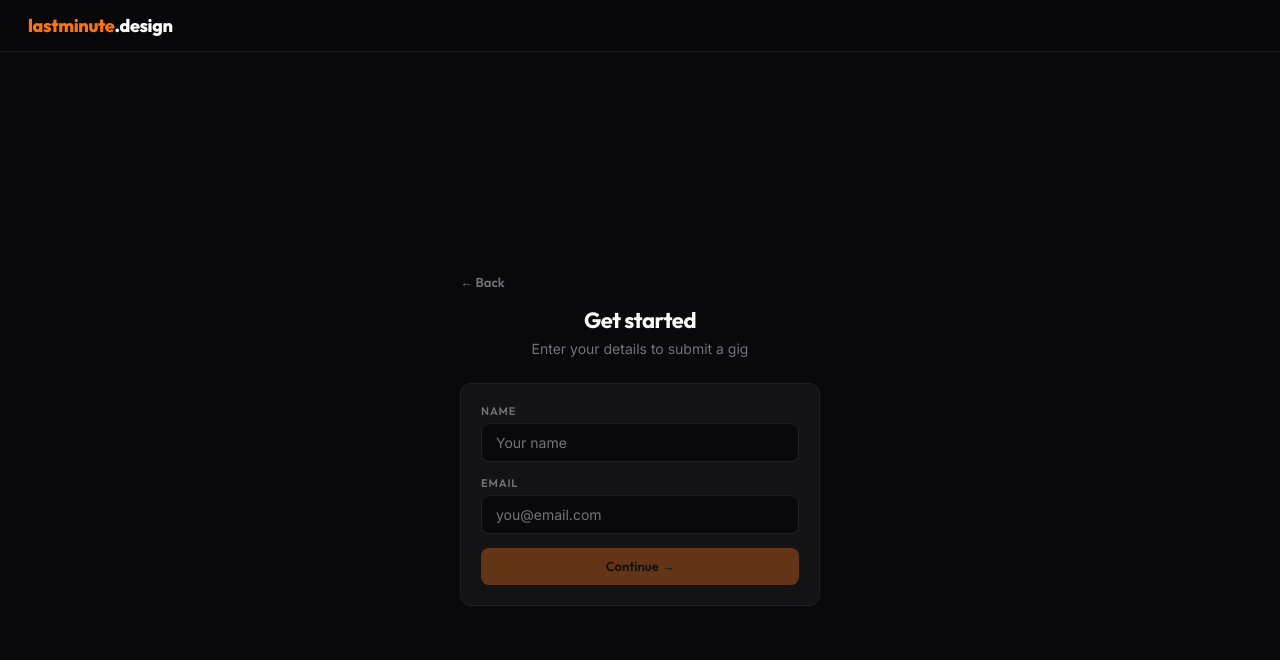
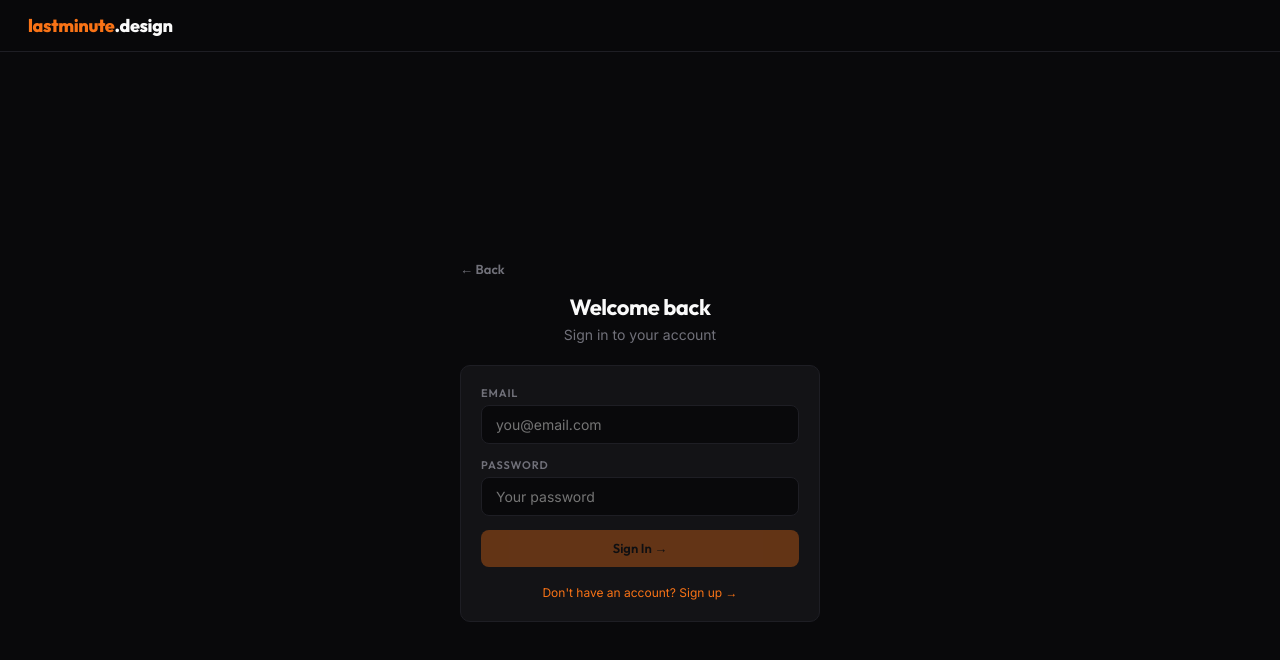
Before and after one commit to beatrootpine/lastminutedesign, a React (Vite) app: page / in a window 1280 px wide. Both pictures are taken after a click on the button "Get Design". Shown: the top 660 px of the page. Built offline with nearby package versions, Linux system fonts and the light colour scheme.

Commit message:
Update App.jsx

```diff
--- a/App.jsx
+++ b/App.jsx
@@ -828,6 +828,129 @@ const RateModal = ({ gigId, designerId, onDone, onClose }) => {
   );
 };
 
+// ─── AUTH API HELPER ────────────────────────────────────────────────────────
+const auth = async (action, data) => {
+  try {
+    const r = await fetch("/api/auth", { method: "POST", headers: { "Content-Type": "application/json" }, body: JSON.stringify({ action, ...data }) });
+    const j = await r.json();
+    if (!r.ok) throw new Error(j.error || "Auth error");
+    return j;
+  } catch (e) { return { error: e.message }; }
+};
+
+const pay = async (action, data) => {
+  try {
+    const r = await fetch("/api/pay", { method: "POST", headers: { "Content-Type": "application/json" }, body: JSON.stringify({ action, ...data }) });
+    return r.json();
+  } catch (e) { return { error: e.message }; }
+};
+
+// ─── AUTH SCREENS ───────────────────────────────────────────────────────────
+const AuthScreen = ({ go, onAuth, mode: initMode, role: initRole }) => {
+  const [mode, setMode] = useState(initMode || "login"); // login or signup
+  const [role, setRole] = useState(initRole || "customer"); // customer or designer
+  const [email, setEmail] = useState("");
+  const [password, setPassword] = useState("");
+  const [name, setName] = useState("");
+  const [city, setCity] = useState("");
+  const [bio, setBio] = useState("");
+  const [skills, setSkills] = useState([]);
+  const [loading, setLoading] = useState(false);
+  const [error, setError] = useState("");
+  const flip = s => setSkills(p => p.includes(s) ? p.filter(x => x !== s) : [...p, s]);
+
+  const handleSubmit = async () => {
+    setError("");
+    setLoading(true);
+    try {
+      if (mode === "signup") {
+        if (role === "customer") {
+          const res = await auth("signup_customer", { email, password, name });
+          if (res.error) throw new Error(res.error);
+          if (res.customer) onAuth("customer", res.customer, res.session);
+        } else {
+          if (!skills.length) throw new Error("Select at least one skill");
+          const res = await auth("signup_designer", { email, password, name, city, bio, skills });
+          if (res.error) throw new Error(res.error);
+          if (res.designer) {
+            onAuth("designer", res.designer, res.session);
+            sendEmail("designer_welcome", { designerEmail: email, designerName: name });
+          }
+        }
+      } else {
+        const res = await auth("login", { email, password });
+        if (res.error) throw new Error(res.error);
+        if (res.profile) onAuth(res.role, res.profile, res.session);
+        else throw new Error("Account not found");
+      }
+    } catch (e) {
+      setError(e.message);
+    }
+    setLoading(false);
+  };
+
+  const isDesignerSignup = mode === "signup" && role === "designer";
+
+  return (
+    <div style={{ minHeight: "100vh", background: X.bg, display: "flex", alignItems: "center", justifyContent: "center", padding: 20 }}>
+      <div style={{ maxWidth: isDesignerSignup ? 460 : 360, width: "100%" }}>
+        <Nav go={go} minimal />
+        <div style={{ paddingTop: 80 }}>
+          <button onClick={() => go("landing")} style={{ background: "none", border: "none", color: X.gray, fontSize: 13, fontFamily: "Outfit", fontWeight: 600, cursor: "pointer", marginBottom: 16 }}>← Back</button>
+
+          <div style={{ textAlign: "center", marginBottom: 20 }}>
+            <H s={22}>{mode === "login" ? "Welcome back" : role === "designer" ? "Join as a Designer" : "Create an account"}</H>
+            <T dim style={{ marginTop: 4 }}>{mode === "login" ? "Sign in to your account" : role === "designer" ? "Start earning today" : "Get your first design delivered fast"}</T>
+          </div>
+
+          {/* Role toggle for signup */}
+          {mode === "signup" && (
+            <div style={{ display: "flex", gap: 4, marginBottom: 16, background: X.card, borderRadius: 8, padding: 4, border: `1px solid ${X.border}` }}>
+              {["customer", "designer"].map(r => (
+                <button key={r} onClick={() => setRole(r)} style={{
+                  flex: 1, padding: "8px", borderRadius: 6, border: "none", fontFamily: "Outfit", fontWeight: 600, fontSize: 12, cursor: "pointer",
+                  background: role === r ? X.orange : "transparent", color: role === r ? X.bg : X.gray, textTransform: "capitalize",
+                }}>{r === "customer" ? "I need design" : "I'm a designer"}</button>
+              ))}
+            </div>
+          )}
+
+          <Card>
+            {error && <div style={{ padding: "8px 12px", marginBottom: 12, borderRadius: 6, background: X.red + "18", border: `1px solid ${X.red}30`, color: X.red, fontSize: 12, fontFamily: "Inter" }}>{error}</div>}
+
+            {mode === "signup" && <Field label="Full Name" value={name} onChange={setName} placeholder="Your name" />}
+            <Field label="Email" value={email} onChange={setEmail} type="email" placeholder="you@email.com" />
+            <Field label="Password" value={password} onChange={setPassword} type="password" placeholder={mode === "signup" ? "Create a password (min 6 chars)" : "Your password"} />
+
+            {isDesignerSignup && (
+              <>
+                <Field label="City" value={city} onChange={setCity} placeholder="Johannesburg" />
+                <Field label="Short Bio" value={bio} onChange={setBio} textarea placeholder="What makes your work stand out..." />
+                <div style={{ marginBottom: 14 }}>
+                  <label style={{ display: "block", marginBottom: 6, fontSize: 11, fontWeight: 600, color: X.gray, fontFamily: "Outfit", textTransform: "uppercase", letterSpacing: "0.08em" }}>Skills</label>
+                  <div style={{ display: "flex", flexWrap: "wrap", gap: 5 }}>
+                    {ALL_SERVICES.map(s => <button key={s.name} onClick={() => flip(s.name)} style={{ padding: "4px 10px", borderRadius: 6, fontSize: 11, fontFamily: "Inter", background: skills.includes(s.name) ? X.orangeDim : X.bg, color: skills.includes(s.name) ? X.orange : X.gray, border: `1px solid ${skills.includes(s.name) ? X.orangeBorder : X.border}`, cursor: "pointer" }}>{s.name}</button>)}
+                  </div>
+                </div>
+              </>
+            )}
+
+            <Btn full onClick={handleSubmit} disabled={loading || !email || !password || (mode === "signup" && !name)}>
+              {loading ? "Please wait..." : mode === "login" ? "Sign In →" : "Create Account →"}
+            </Btn>
+
+            <div style={{ textAlign: "center", marginTop: 14 }}>
+              <button onClick={() => { setMode(mode === "login" ? "signup" : "login"); setError(""); }} style={{ background: "none", border: "none", color: X.orange, fontSize: 12, cursor: "pointer", fontFamily: "Inter" }}>
+                {mode === "login" ? "Don't have an account? Sign up →" : "Already have an account? Sign in →"}
+              </button>
+            </div>
+          </Card>
+        </div>
+      </div>
+    </div>
+  );
+};
+
 // ─── MAIN APP ───────────────────────────────────────────────────────────────
 export default function App() {
   const [pg, setPg] = useState("landing");
@@ -835,63 +958,94 @@ export default function App() {
   const [customer, setCustomer] = useState(null);
   const [designer, setDesigner] = useState(null);
   const [rateGig, setRateGig] = useState(null);
-
-  // Auth form state
-  const [cName, setCName] = useState("");
-  const [cEmail, setCEmail] = useState("");
-  const [dEmail, setDEmail] = useState("");
+  const [session, setSession] = useState(null);
 
   const note = m => setToast(m);
 
-  // Customer login
-  const custLogin = async () => {
-    const res = await api("customer_login", { email: cEmail, name: cName });
-    if (res.customer) { setCustomer(res.customer); setPg("customer-dash"); }
-    else note("Login failed");
+  // Check for saved session on load
+  useEffect(() => {
+    const saved = localStorage.getItem("lmd_session");
+    if (saved) {
+      try {
+        const { role, profile } = JSON.parse(saved);
+        if (role === "customer") { setCustomer(profile); setPg("customer-dash"); }
+        else if (role === "designer") { setDesigner(profile); setPg("designer-dash"); }
+      } catch (e) { localStorage.removeItem("lmd_session"); }
+    }
+
+    // Check for Paystack callback
+    const params = new URLSearchParams(window.location.search);
+    const ref = params.get("reference") || params.get("trxref");
+    if (ref) {
+      window.history.replaceState({}, "", "/");
+      verifyPayment(ref);
+    }
+  }, []);
+
+  const verifyPayment = async (ref) => {
+    note("Verifying payment...");
+    const res = await pay("verify", { reference: ref });
+    if (res.success && res.paid) {
+      note(res.designer ? `Paid! Matched with ${res.designer.name}!` : "Payment confirmed! Gig posted.");
+      if (customer) setPg("customer-dash");
+      if (res.gig && customer) {
+        sendEmail("gig_created", { customerEmail: customer.email, customerName: customer.name, gigType: res.gig.service, turnaround: res.gig.turnaround, price: res.gig.price, brief: res.gig.brief });
+        if (res.designer) sendEmail("designer_matched", { customerEmail: customer.email, customerName: customer.name, designerName: res.designer.name, gigType: res.gig.service, turnaround: res.gig.turnaround, price: res.gig.price });
+      }
+    } else {
+      note("Payment could not be verified. Please contact support.");
+    }
   };
 
-  // Designer login
-  const desLogin = async () => {
-    const res = await api("designer_login", { email: dEmail });
-    if (res.designer) { setDesigner(res.designer); setPg("designer-dash"); }
-    else note(res.error || "Not found. Register first.");
+  const handleAuth = (role, profile, sess) => {
+    if (role === "customer") { setCustomer(profile); setPg("customer-dash"); }
+    else if (role === "designer") { setDesigner(profile); setPg("designer-dash"); }
+    setSession(sess);
+    localStorage.setItem("lmd_session", JSON.stringify({ role, profile }));
+    note(`Welcome${profile.name ? ", " + profile.name : ""}!`);
   };
 
-  // Designer register
-  const desRegister = async (data) => {
-    const res = await api("designer_register", data);
-    if (res.designer) {
-      setDesigner(res.designer);
-      setDEmail(data.email);
-      note(res.existing ? "Welcome back!" : "Welcome aboard!");
-      setPg("designer-dash");
-      if (!res.existing) sendEmail("designer_welcome", { designerEmail: data.email, designerName: data.name });
-    } else note("Registration failed");
+  const logout = () => {
+    setCustomer(null);
+    setDesigner(null);
+    setSession(null);
+    localStorage.removeItem("lmd_session");
+    setPg("landing");
   };
 
-  // Create gig
+  // Create gig with Paystack payment
   const createGig = async (data) => {
-    const res = await api("create_gig", { ...data, customer_id: customer.id });
-    if (res.gig) {
-      note(res.designer ? `Matched with ${res.designer.name}!` : "Gig posted! Waiting for a designer.");
-      setPg("customer-dash");
-      sendEmail("gig_created", { customerEmail: customer.email, customerName: customer.name, gigType: data.service, turnaround: data.turnaround, price: data.price, brief: data.brief });
-      if (res.designer) sendEmail("designer_matched", { customerEmail: customer.email, customerName: customer.name, designerName: res.designer.name, gigType: data.service, turnaround: data.turnaround, price: data.price });
-    } else note("Failed to create gig");
+    if (!customer) return;
+    note("Initiating payment...");
+    const res = await pay("initialize", {
+      email: customer.email,
+      amount: data.price,
+      customer_id: customer.id,
+      service: data.service,
+      turnaround: data.turnaround,
+      brief: data.brief,
+      category: data.category,
+    });
+
+    if (res.success && res.authorization_url) {
+      // Save session before redirecting to Paystack
+      localStorage.setItem("lmd_session", JSON.stringify({ role: "customer", profile: customer }));
+      window.location.href = res.authorization_url;
+    } else {
+      note(res.error || "Payment failed to initialize");
+    }
   };
 
   // Accept gig
   const acceptGig = async (id, turnaround) => {
     await api("accept_gig", { gig_id: id, designer_id: designer.id, turnaround });
     note("Gig accepted!");
-    sendEmail("gig_accepted", { designerEmail: designer.email, designerName: designer.name, gigType: "Gig", turnaround, price: 0 });
   };
 
   // Deliver gig
   const deliverGig = async (id) => {
     await api("deliver_gig", { gig_id: id });
     note("Delivered!");
-    if (customer) sendEmail("gig_delivered", { customerEmail: customer.email, customerName: customer.name, designerName: designer?.name || "" });
   };
 
   // Rate
@@ -900,8 +1054,21 @@ export default function App() {
     await api("rate_gig", { gig_id: rateGig.id, customer_id: customer.id, designer_id: rateGig.designer_id, score, feedback });
     setRateGig(null);
     note("Thanks for rating!");
-    sendEmail("gig_rated", { designerEmail: "", designerName: "", gigType: rateGig.service, rating: score, feedback });
   };
+
+  // Modified Shell with logout
+  const AppShell = ({ children, role }) => (
+    <div style={{ minHeight: "100vh", background: X.bg }}>
+      <nav style={{ display: "flex", justifyContent: "space-between", alignItems: "center", padding: "12px 28px", background: "rgba(9,9,11,0.9)", backdropFilter: "blur(16px)", borderBottom: `1px solid ${X.border}`, position: "sticky", top: 0, zIndex: 100 }}>
+        <span onClick={() => setPg("landing")} style={{ fontFamily: "Outfit", fontWeight: 800, fontSize: 18, color: X.white, cursor: "pointer" }}><span style={{ color: X.orange }}>lastminute</span>.design</span>
+        <div style={{ display: "flex", alignItems: "center", gap: 10 }}>
+          <Pill color={role === "designer" ? X.green : X.orange}>{role}</Pill>
+          <button onClick={logout} style={{ background: "none", border: "none", color: X.gray, fontSize: 12, fontFamily: "Inter", cursor: "pointer" }}>Sign out</button>
+        </div>
+      </nav>
+      <div style={{ maxWidth: 720, margin: "0 auto", padding: "28px 20px" }}>{children}</div>
+    </div>
+  );
 
   return (
     <div style={{ fontFamily: "Inter, sans-serif", color: X.white, background: X.bg, minHeight: "100vh" }}>
@@ -911,39 +1078,14 @@ export default function App() {
 
       {pg === "landing" && <Landing go={setPg} />}
 
-      {pg === "customer-login" && (
-        <div style={{ minHeight: "100vh", background: X.bg, display: "flex", alignItems: "center", justifyContent: "center", padding: 20 }}>
-          <div style={{ maxWidth: 360, width: "100%" }}>
-            <Nav go={setPg} minimal />
-            <div style={{ paddingTop: 80 }}>
-              <button onClick={() => setPg("landing")} style={{ background: "none", border: "none", color: X.gray, fontSize: 13, fontFamily: "Outfit", fontWeight: 600, cursor: "pointer", marginBottom: 16, display: "flex", alignItems: "center", gap: 4 }}>← Back</button>
-              <div style={{ textAlign: "center", marginBottom: 24 }}><H s={22}>Get started</H><T dim style={{ marginTop: 4 }}>Enter your details to submit a gig</T></div>
-              <Card><Field label="Name" value={cName} onChange={setCName} placeholder="Your name" /><Field label="Email" value={cEmail} onChange={setCEmail} type="email" placeholder="you@email.com" /><Btn full onClick={custLogin} disabled={!cName || !cEmail}>Continue →</Btn></Card>
-            </div>
-          </div>
-        </div>
-      )}
+      {pg === "customer-login" && <AuthScreen go={setPg} onAuth={handleAuth} mode="login" role="customer" />}
+      {pg === "customer-signup" && <AuthScreen go={setPg} onAuth={handleAuth} mode="signup" role="customer" />}
+      {pg === "designer-register" && <AuthScreen go={setPg} onAuth={handleAuth} mode="signup" role="designer" />}
+      {pg === "designer-login" && <AuthScreen go={setPg} onAuth={handleAuth} mode="login" role="designer" />}
 
-      {pg === "customer-dash" && customer && <Shell role="customer" go={setPg}><CustDash customer={customer} onCreateGig={() => setPg("create-gig")} onRate={(id) => { const g = document.querySelector(`[data-gig="${id}"]`); setRateGig({ id, designer_id: null, service: "" }); }} /></Shell>}
-
-      {pg === "create-gig" && customer && <Shell role="customer" go={setPg}><CreateGig onSubmit={createGig} onBack={() => setPg("customer-dash")} /></Shell>}
-
-      {pg === "designer-register" && <DesRegForm go={setPg} onReg={desRegister} />}
-
-      {pg === "designer-login" && (
-        <div style={{ minHeight: "100vh", background: X.bg, display: "flex", alignItems: "center", justifyContent: "center", padding: 20 }}>
-          <div style={{ maxWidth: 360, width: "100%" }}>
-            <Nav go={setPg} minimal />
-            <div style={{ paddingTop: 80 }}>
-              <button onClick={() => setPg("landing")} style={{ background: "none", border: "none", color: X.gray, fontSize: 13, fontFamily: "Outfit", fontWeight: 600, cursor: "pointer", marginBottom: 16, display: "flex", alignItems: "center", gap: 4 }}>← Back</button>
-              <div style={{ textAlign: "center", marginBottom: 24 }}><H s={22}>Designer sign in</H></div>
-              <Card><Field label="Email" value={dEmail} onChange={setDEmail} type="email" placeholder="you@email.com" /><Btn full onClick={desLogin} disabled={!dEmail}>Sign In →</Btn></Card>
-            </div>
-          </div>
-        </div>
-      )}
-
-      {pg === "designer-dash" && designer && <Shell role="designer" go={setPg}><DesDash designer={designer} onAccept={acceptGig} onDeliver={deliverGig} /></Shell>}
+      {pg === "customer-dash" && customer && <AppShell role="customer"><CustDash customer={customer} onCreateGig={() => setPg("create-gig")} onRate={(id) => setRateGig({ id, designer_id: null, service: "" })} /></AppShell>}
+      {pg === "create-gig" && customer && <AppShell role="customer"><CreateGig onSubmit={createGig} onBack={() => setPg("customer-dash")} /></AppShell>}
+      {pg === "designer-dash" && designer && <AppShell role="designer"><DesDash designer={designer} onAccept={acceptGig} onDeliver={deliverGig} /></AppShell>}
     </div>
   );
 }
```
